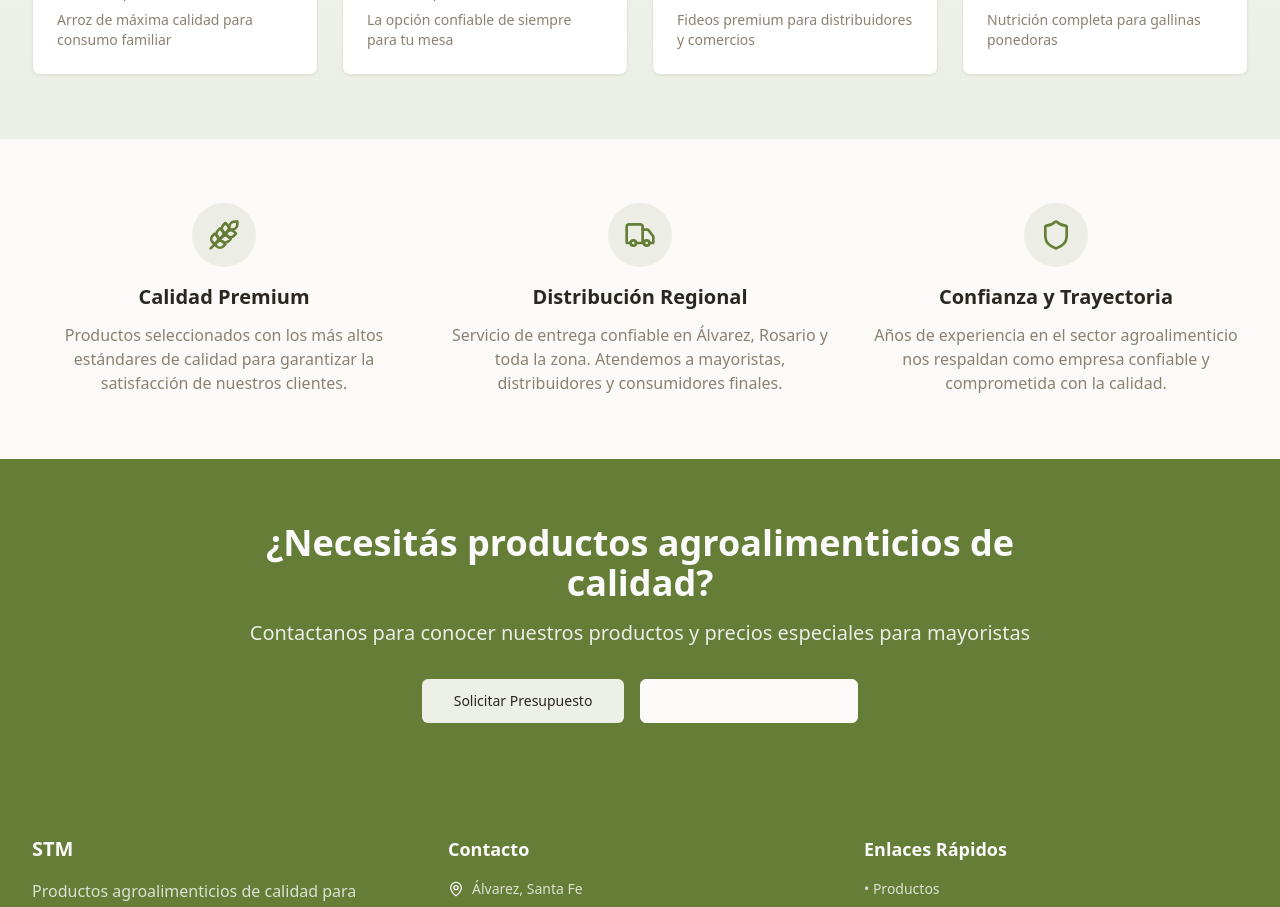
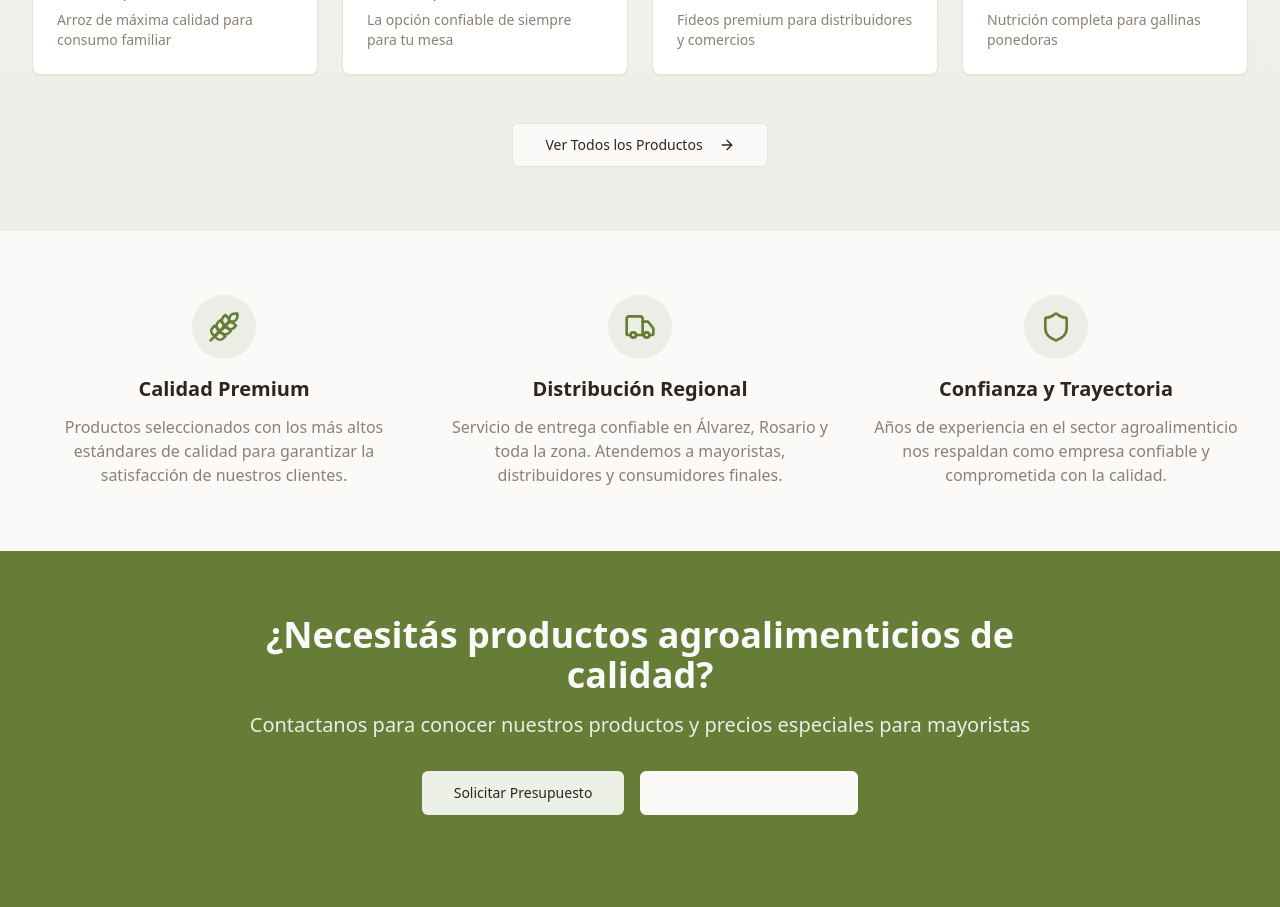
Before and after one commit to Bautistaa99/STM, a React (Vite) app: page / in a window 1280 px wide. Shown: the part 1220-2127 px from the top of the page. Built offline with nearby package versions, Linux system fonts and the light colour scheme.

Commit message:
Add "View all products" button
Add a button below the best-selling products on the homepage that links to the products page.

```diff
--- a/src/pages/Index.tsx
+++ b/src/pages/Index.tsx
@@ -109,6 +109,14 @@ const Index = () => {
               </Card>
             ))}
           </div>
+
+          <div className="text-center mt-12">
+            <Button asChild size="lg" variant="outline">
+              <Link to="/productos">
+                Ver Todos los Productos <ArrowRight className="ml-2 h-4 w-4" />
+              </Link>
+            </Button>
+          </div>
         </div>
       </section>
 
```
